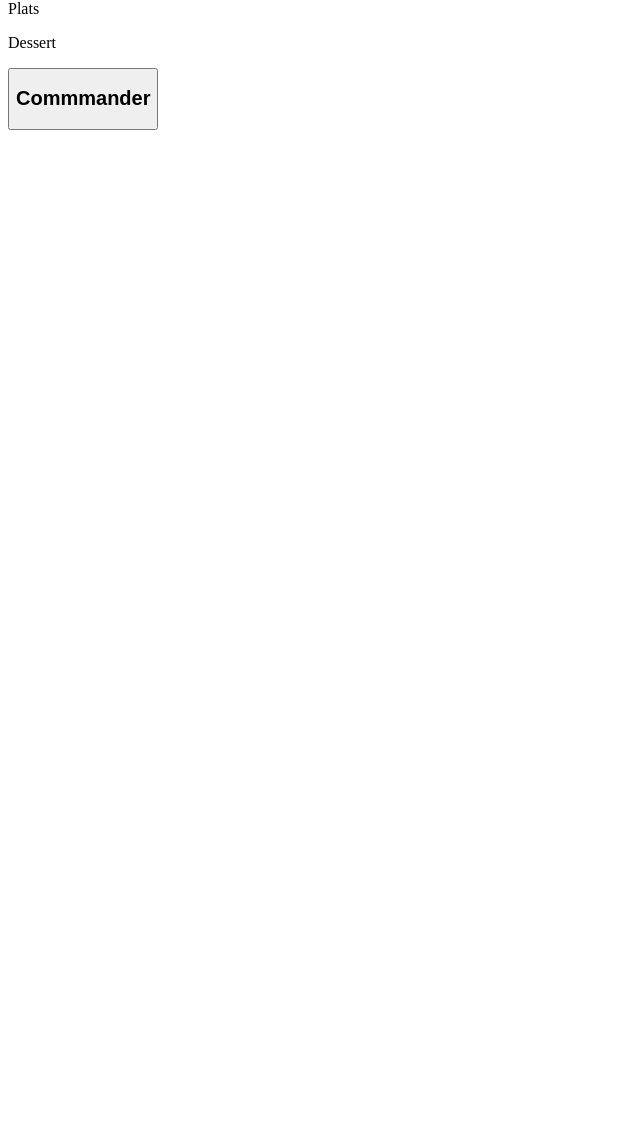
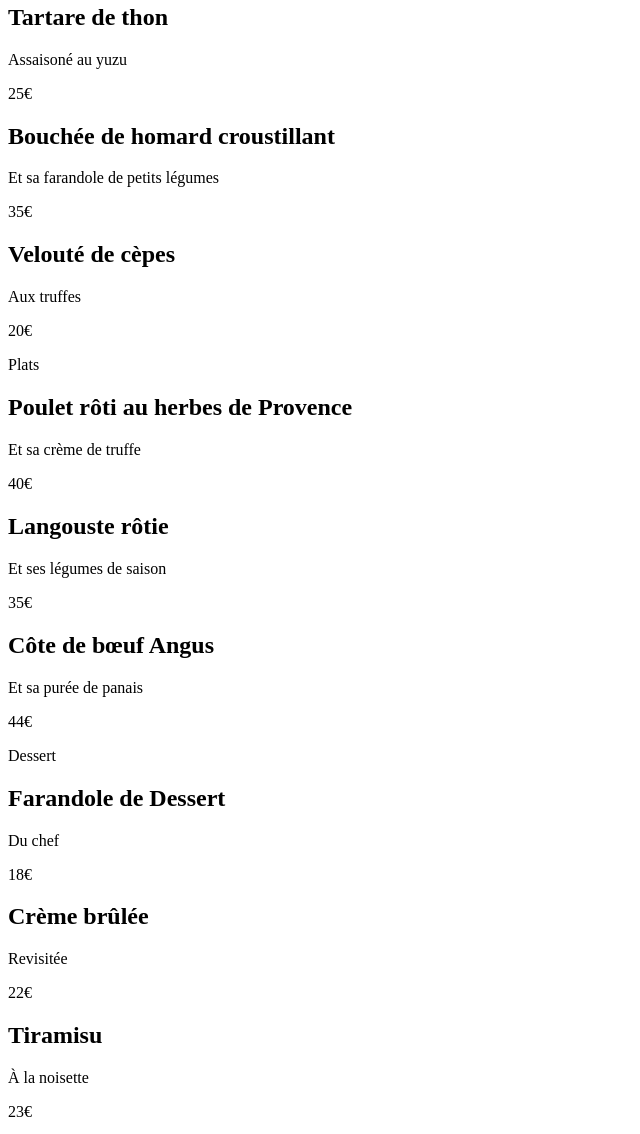
Before and after one commit to Epouvaantail/OhMyFood, a plain HTML site: page OhMyFood/restaurants/le_delice_des_sens.html in a window 1280 px wide. Shown: the part 519-1653 px from the top of the page, without its empty margins (0-640 px from the left). Before the commit the page ends 800 px from the top, so only its background shows below. Drawn offline with Linux system fonts and the light colour scheme; files whose address does not match are found by name; a web font is replaced by a local one.

Commit message:
Update le_delice_des_sens.html

```diff
--- a/OhMyFood/restaurants/le_delice_des_sens.html
+++ b/OhMyFood/restaurants/le_delice_des_sens.html
@@ -20,23 +20,80 @@
         <main>
             <img src="../style/Images+et+textes+Ohmyfood/Images et textes Ohmyfood/images/restaurants/louis-hansel-shotsoflouis-qNBGVyOCY8Q-unsplash.jpg" alt=" photo plat le délice des sens">
             <article>
+                <header>
                     <h1>Le délice des sens</h1>
                     <i class="fa-regular fa-heart"></i>
+                </header>
                 <p>Entrée</P>
                     <section>
+                        <div>
+                            <h2>Tartare de thon</h2>
+                            <p>Assaisoné au yuzu </p>
+                            <P>25€</P>
+                        </div>
+                        <div>
+                            <h2>Bouchée de homard croustillant</h2>
+                            <p>Et sa farandole de petits légumes</p>
+                            <p>35€</p>
+                        </div>
+                        <div>
+                            <h2>Velouté de cèpes</h2>
+                            <p>Aux truffes</p>
+                            <p>20€</p>
+                        </div>
                     </section>
                     <p>Plats</p>
                     <section>
+                        <div>
+                            <h2>Poulet rôti au herbes de Provence</h2>
+                            <p>Et sa crème de truffe</p>
+                            <p>40€</p>
+                        </div>
+                        <div>
+                            <h2>Langouste rôtie</h2>
+                            <p>Et ses légumes de saison</p>
+                            <p>35€</p>
+                        </div>
+                        <div>
+                            <h2>Côte de bœuf Angus</h2>
+                            <p>Et sa purée de panais</p>
+                            <p>44€</p>
+                        </div>
                     </section>
                     <p>Dessert</p>
                     <section>
-                </section>
+                        <div>
+                            <h2>Farandole de Dessert </h2>
+                            <p>Du chef</p>
+                            <p>18€</p>
+                        </div>
+                        <div>
+                            <h2>Crème brûlée</h2>
+                            <p>Revisitée</p>
+                            <p>22€</p>
+                        </div>
+                        <div>
+                            <h2>Tiramisu</h2>
+                            <p>À la noisette</p>
+                            <p>23€</p>
+                        </div>
                 <button href="#">
                     <h2>Commmander</h2>
                 </button>
             </article>
         </main>
         <footer>
+            <section class="footer">
+                <img class="logo" src="../sstyle/Images+et+textes+Ohmyfood/Images et textes Ohmyfood/images/logo/ohmyfood.png" alt="logo ohmyfood">
+                <div class="i_p1">
+                    <i class="fa-solid fa-utensils"></i><p>Proposer un restaurant</p>
+                </div>
+                <div class="i_p2">
+                    <i class="fa-solid fa-handshake-angle"></i><p>Devenir partenaire</p>
+                </div>
+                <p>Mentions légales</p>
+                <p>Contact</p>
+            </section>
         </footer>
     </body>
 </html>
```
Lines whose indentation alone changed are shown as unchanged.
